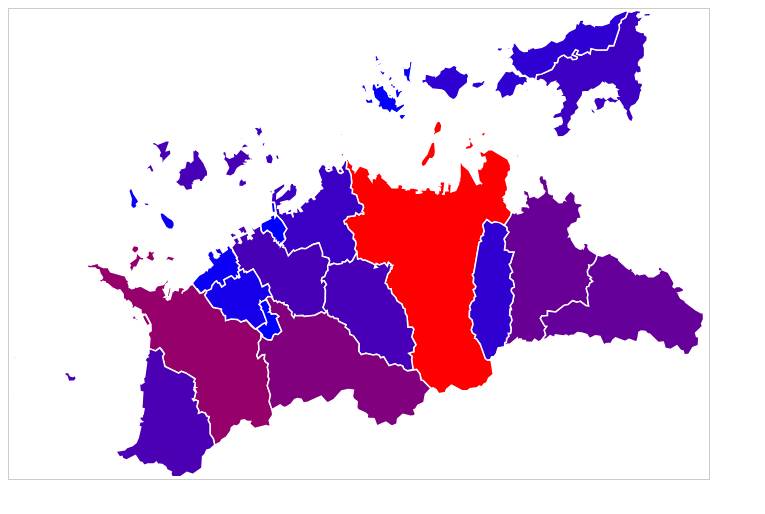
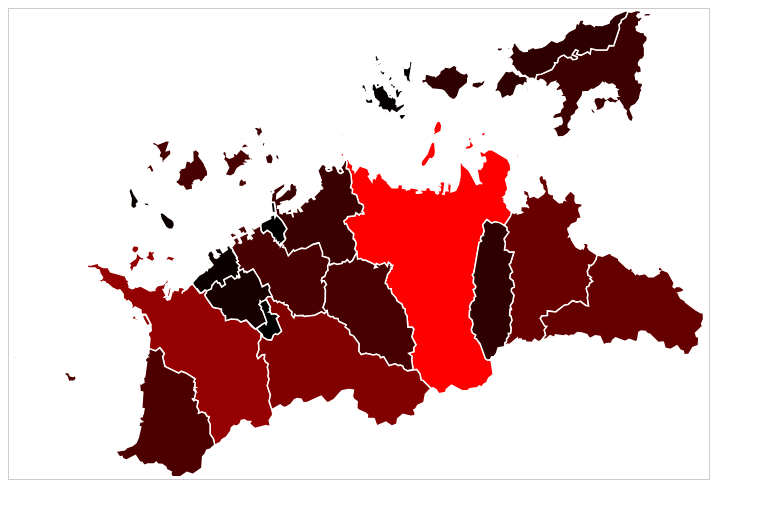
Before and after one commit to i09158knct/practice-of-d3, a website: page html/color3.html in a window 1280 px wide. Shown: the whole page, without its empty margins (0-765 px from the left). Drawn offline with Linux system fonts and the light colour scheme.

Commit message:
change color

```diff
--- a/html/color3.html
+++ b/html/color3.html
@@ -97,12 +97,12 @@ function buildCityTable(citiesJSON) {
 }
 
 function buildColorScale(citiesJSON) {
-  var pops = _.pluck(citiesJSON, 'area');
-  var min = Math.min.apply(Math, pops);
-  var max = Math.max.apply(Math, pops);
+  var areas = _.pluck(citiesJSON, 'area');
+  var min = Math.min.apply(Math, areas);
+  var max = Math.max.apply(Math, areas);
   return d3.scale.linear()
     .domain([min,max])
-    .range(['blue', 'red']);
+    .range(['black', 'red']);
 }
 
 </script>
```
